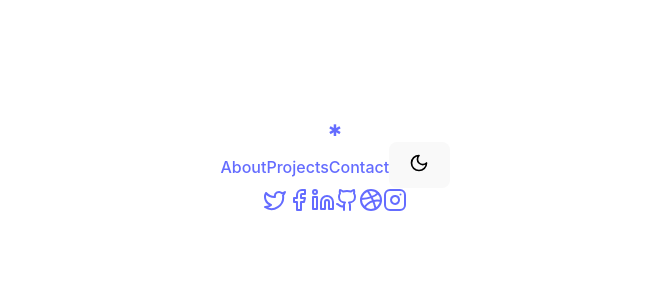
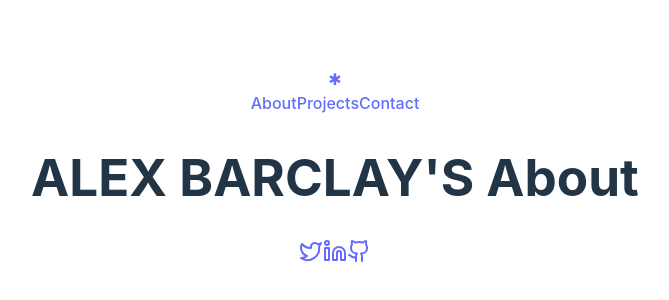
Before and after one commit to adbarc92/adbarc92.github.io, a React (Vite) app: page /about in a window 1280 px wide. Shown: the part 232-532 px from the top of the page, without its empty margins (305-974 px from the left). Built offline with nearby package versions, Linux system fonts and the light colour scheme.

Commit message:
Completes navigation

```diff
--- a/src/App.tsx
+++ b/src/App.tsx
@@ -2,8 +2,11 @@ import "./App.css";
 import { BrowserRouter, Link, NavLink, Route, Routes } from "react-router-dom";
 import Home from "./pages/Home";
 import SocialLinks from "./components/SocialLinks";
-import { Moon } from "lucide-react";
 import React from "react";
+import Projects from "./pages/Projects";
+import Blog from "./pages/Blog";
+import Contact from "./pages/Contact";
+import About from "./pages/About";
 
 function App() {
   return (
@@ -11,9 +14,10 @@ function App() {
       <Layout>
         <Routes>
           <Route path="/" element={<Home />} />
-          {/* <Route path="/about" element={<About />} />
-              <Route path="/projects" element={<Projects />} />
-              <Route path="/contact" element={<Contact />} /> */}
+          <Route path="/about" element={<About />} />
+          <Route path="/projects" element={<Projects />} />
+          <Route path="/projects" element={<Blog />} />
+          <Route path="/contact" element={<Contact />} />
         </Routes>
       </Layout>
     </BrowserRouter>
@@ -62,9 +66,6 @@ const Layout = ({ children }) => {
           >
             Contact
           </NavLink>
-          <button className="p-2 hover:bg-gray-700 rounded-full transition-colors">
-            <Moon size={20} />
-          </button>
         </div>
       </nav>
 
--- a/src/components/SocialLinks.tsx
+++ b/src/components/SocialLinks.tsx
@@ -1,11 +1,4 @@
-import {
-  Twitter,
-  Facebook,
-  Linkedin,
-  Github,
-  Dribbble,
-  Instagram,
-} from "lucide-react";
+import { Twitter, Linkedin, Github } from "lucide-react";
 
 const SocialLinks = () => (
   <div className="flex gap-6 mt-16">
@@ -13,20 +6,11 @@ const SocialLinks = () => (
       <Twitter size={24} />
     </a>
     <a href="#" className="text-gray-400 hover:text-white transition-colors">
-      <Facebook size={24} />
-    </a>
-    <a href="#" className="text-gray-400 hover:text-white transition-colors">
       <Linkedin size={24} />
     </a>
     <a href="#" className="text-gray-400 hover:text-white transition-colors">
       <Github size={24} />
     </a>
-    <a href="#" className="text-gray-400 hover:text-white transition-colors">
-      <Dribbble size={24} />
-    </a>
-    <a href="#" className="text-gray-400 hover:text-white transition-colors">
-      <Instagram size={24} />
-    </a>
   </div>
 );
 
--- /dev/null
+++ b/src/pages/About.tsx
@@ -0,0 +1,11 @@
+const About = () => {
+  return (
+    <div>
+      <h1 className="text-6xl font-bold mb-12 tracking-wide">
+        ALEX BARCLAY'S About
+      </h1>
+    </div>
+  );
+};
+
+export default About;
--- /dev/null
+++ b/src/pages/Blog.tsx
@@ -0,0 +1,11 @@
+const Blog = () => {
+  return (
+    <div>
+      <h1 className="text-6xl font-bold mb-12 tracking-wide">
+        ALEX BARCLAY'S BLOG
+      </h1>
+    </div>
+  );
+};
+
+export default Blog;
--- /dev/null
+++ b/src/pages/Contact.tsx
@@ -0,0 +1,9 @@
+const Contact = () => {
+  return (
+    <div>
+      <h1 className="text-6xl font-bold mb-12 tracking-wide">Contact me</h1>
+    </div>
+  );
+};
+
+export default Contact;
--- /dev/null
+++ b/src/pages/Projects.tsx
@@ -0,0 +1,11 @@
+const Projects = () => {
+  return (
+    <div>
+      <h1 className="text-6xl font-bold mb-12 tracking-wide">
+        ALEX BARCLAY'S PORTFOLIO
+      </h1>
+    </div>
+  );
+};
+
+export default Projects;
```
